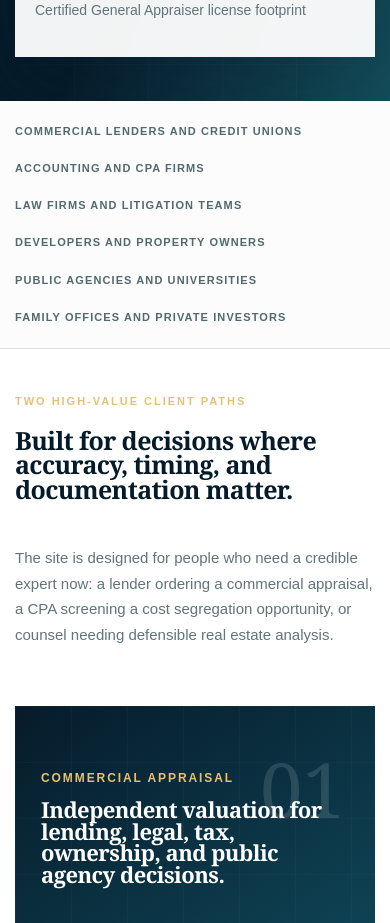
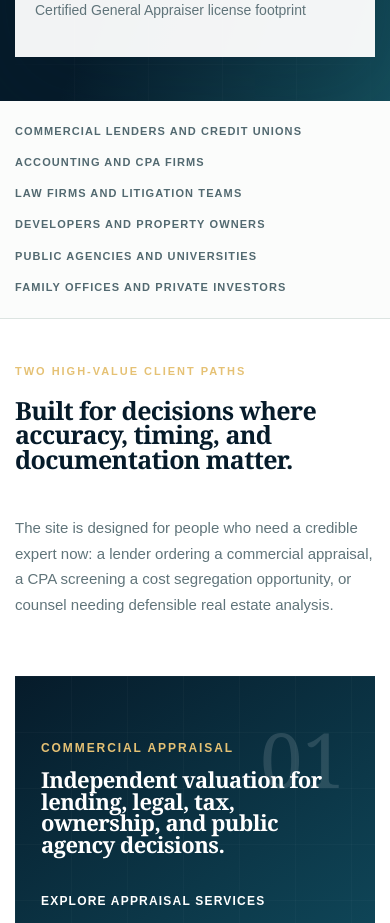
Before and after one commit to valueaddedassets-web/rich-cassinelli-advisory, a Next.js app: page / in a window 390 px wide. Shown: the part 1120-2043 px from the top of the page. Built offline with nearby package versions, Linux system fonts and the light colour scheme.

Commit message:
Align client audience strip

```diff
--- a/app/globals.css
+++ b/app/globals.css
@@ -172,13 +172,19 @@ h3 { margin-bottom: 12px; color: var(--navy); font-size: 22px; }
 .heroProof span { display: block; margin-top: 8px; color: var(--muted); font-size: 14px; }
 
 .credStrip { padding: 22px 0; border-bottom: 1px solid var(--line); background: #fbfcfb; }
-.credStrip .shell { display: flex; justify-content: space-between; gap: 20px; flex-wrap: wrap; }
+.credStrip .shell {
+  display: grid;
+  grid-template-columns: repeat(3, minmax(0, 1fr));
+  column-gap: 34px;
+  row-gap: 14px;
+}
 .credStrip span {
   color: #526970;
   font-size: 11px;
   font-weight: 900;
   letter-spacing: 0.1em;
   text-transform: uppercase;
+  text-align: left;
 }
 
 .section { padding-top: 58px; padding-bottom: 58px; }
@@ -501,6 +507,7 @@ input:focus, select:focus, textarea:focus { border-color: var(--teal); box-shado
   .heroGrid, .proofGrid, .splitIntro, .twoCol, .propertyGrid, .licenseSection, .resumeGrid, .calcGrid, .aboutGrid, .quoteGrid, .intakeGrid { grid-template-columns: 1fr; }
   .servicePathGrid, .clientLists { grid-template-columns: 1fr; }
   .resultsGrid { grid-template-columns: 1fr; }
+  .credStrip .shell { grid-template-columns: repeat(2, minmax(0, 1fr)); }
   .audienceGrid, .pillGrid, .licenseGrid, .processGrid, .faqGrid { grid-template-columns: repeat(2, 1fr); }
 }
 
@@ -520,6 +527,7 @@ input:focus, select:focus, textarea:focus { border-color: var(--teal); box-shado
   .heroProof { padding: 20px; }
   .servicePathGrid { margin-bottom: 20px; }
   .pathCard { min-height: 260px; }
+  .credStrip .shell { grid-template-columns: 1fr; }
   .checkGrid, .audienceGrid, .pillGrid, .licenseGrid, .processGrid, .faqGrid, .calcFields, .footerGrid { grid-template-columns: 1fr; }
   .clientLists div, .resultCard, .miniForm { padding: 20px; }
   .resultCard > strong { font-size: 34px; }
```
